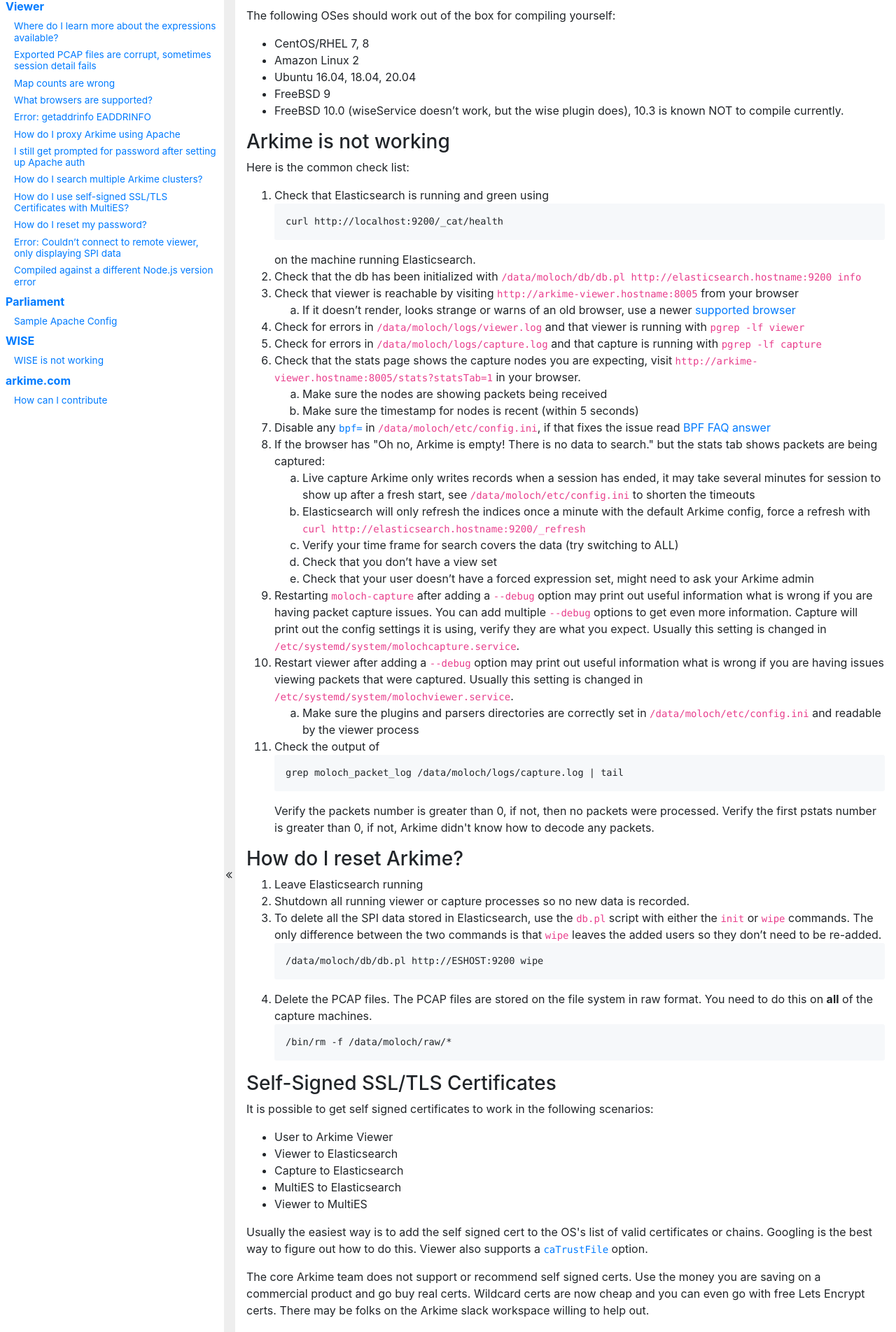
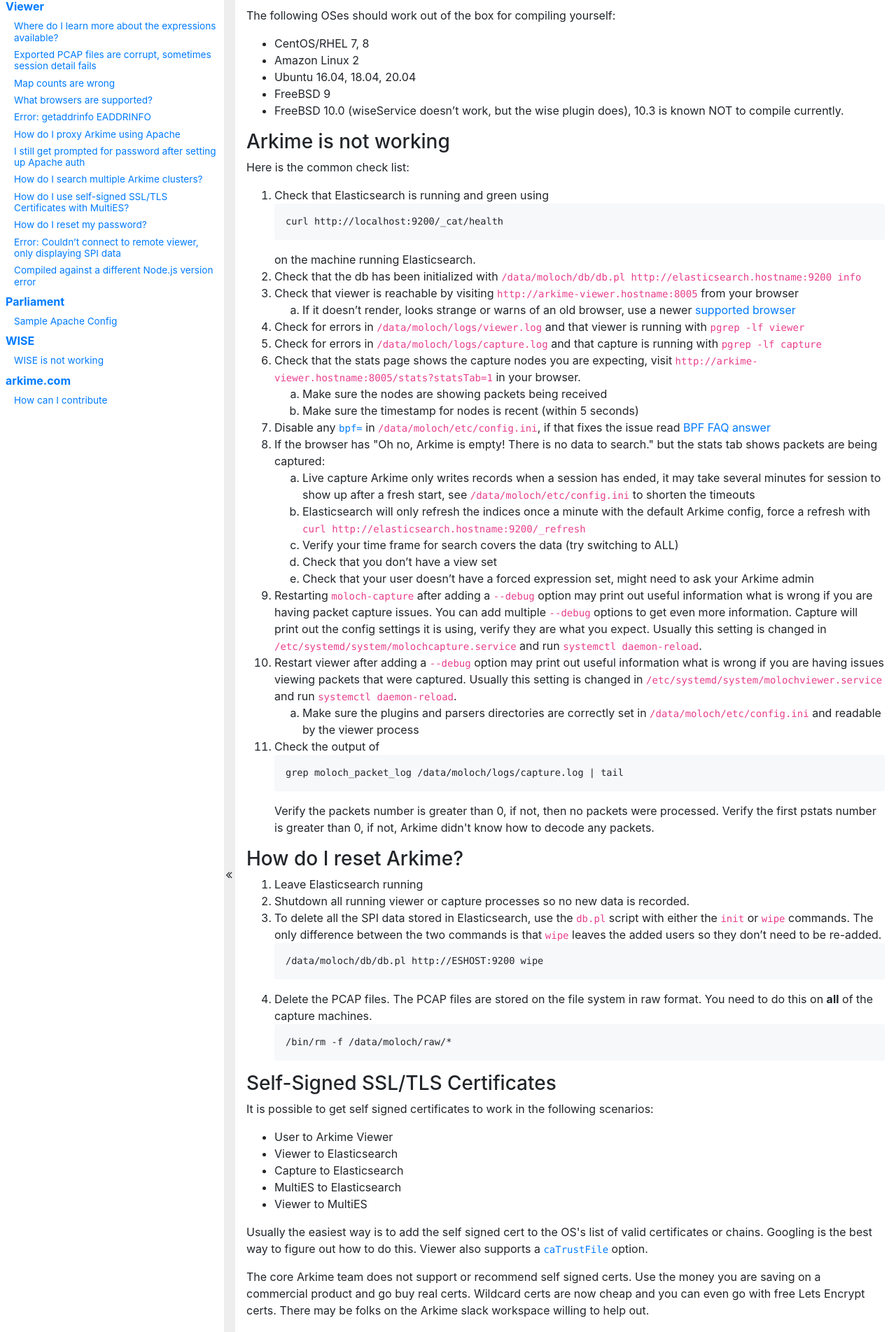
Before and after one commit to arkime/arkimeweb, a Jekyll site: the page built from faq.html, in a window 1280 px wide. Shown: the part 1286-3190 px from the top of the page at 70% size. Built offline with Jekyll 4.4.1, drawn with Linux system fonts in a browser that asks for light colours.

Commit message:
add daemon-reload

```diff
--- a/faq.html
+++ b/faq.html
@@ -750,12 +750,12 @@
           You can add multiple <code>--debug</code> options to get even more information.
           Capture will print out the config settings it is using, verify they
           are what you expect.
-          Usually this setting is changed in <code>/etc/systemd/system/molochcapture.service</code>.
+          Usually this setting is changed in <code>/etc/systemd/system/molochcapture.service</code> and run <code>systemctl daemon-reload</code>.
         </li>
         <li>
           Restart viewer after adding a <code>--debug</code> option may print out useful information what is wrong
           if you are having issues viewing packets that were captured.
-          Usually this setting is changed in <code>/etc/systemd/system/molochviewer.service</code>.
+          Usually this setting is changed in <code>/etc/systemd/system/molochviewer.service</code> and run <code>systemctl daemon-reload</code>.
           <ol type="a">
             <li>
               Make sure the plugins and parsers directories are correctly set
```
